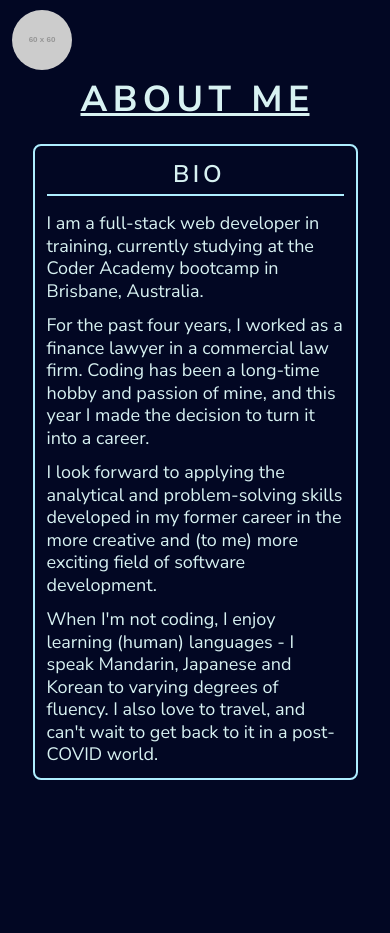
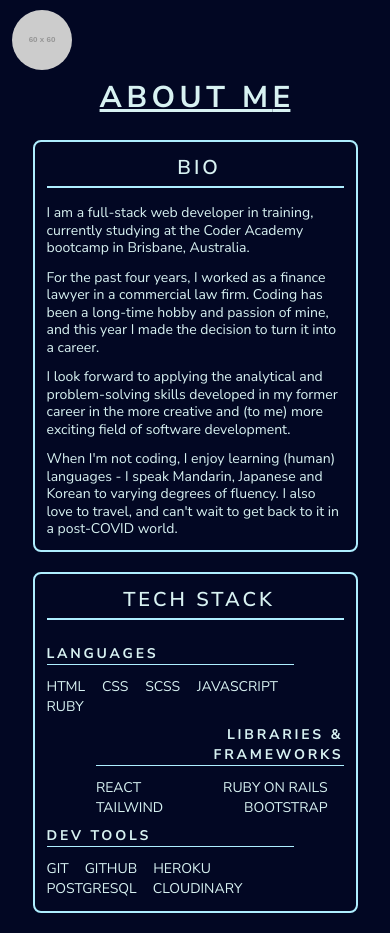
Before and after one commit to chris-kamp/portfolio-react, a React (Create React App) app: page /about in a window 390 px wide. Before the commit the page ends 844 px from the top, so only its background shows below. Built offline with nearby package versions, Linux system fonts and the light colour scheme.

Commit message:
implement about page thin mobile layout

```diff
--- a/src/components/about/About.js
+++ b/src/components/about/About.js
@@ -2,6 +2,7 @@ import Navbar from "../nav/Navbar"
 import AboutHeading from "./AboutHeading"
 import Card from "./Card"
 import Bio from "./Bio"
+import TechStack from "./TechStack"
 
 const About = () => {
   return (
@@ -13,6 +14,9 @@ const About = () => {
           <Card heading="BIO">
             <Bio />
           </Card>
+          <Card heading="TECH STACK">
+            <TechStack />
+          </Card>
         </div>
       </main>
     </div>
--- a/src/components/about/AboutHeading.js
+++ b/src/components/about/AboutHeading.js
@@ -2,7 +2,7 @@ const AboutHeading = () => {
   return (
     <>
       {/* Span with tracking-normal removes trailing underline caused by letter spacing */}
-      <h1 className="text-4xl font-bold text-center underline text-light tracking-2xwide mb-6">ABOUT M<span className="tracking-normal">E</span></h1>
+      <h1 className="text-3xl font-bold text-center underline text-light tracking-2xwide mb-6">ABOUT M<span className="tracking-normal">E</span></h1>
     </>
   )
 }
--- a/src/components/about/Bio.js
+++ b/src/components/about/Bio.js
@@ -1,11 +1,11 @@
 const Bio = () => {
   return (
-    <div>
-      <p className="mb-3 text-lg leading-tight text-light">I am a full-stack web developer in training, currently studying at the Coder Academy bootcamp in Brisbane, Australia.</p>
-      <p className="mb-3 text-lg leading-tight text-light">For the past four years, I worked as a finance lawyer in a commercial law firm. Coding has been a long-time hobby and passion of mine, and this year I made the decision to turn it into a career.</p>
-      <p className="mb-3 text-lg leading-tight text-light">I look forward to applying the analytical and problem-solving skills developed in my former career in the more creative and (to me) more exciting field of software development.</p>
-      <p className="text-lg leading-tight text-light">When I'm not coding, I enjoy learning (human) languages - I speak Mandarin, Japanese and Korean to varying degrees of fluency. I also love to travel, and can't wait to get back to it in a post-COVID world.</p>
-    </div>
+    <>
+      <p className="mb-3 text-sm leading-tight text-light">I am a full-stack web developer in training, currently studying at the Coder Academy bootcamp in Brisbane, Australia.</p>
+      <p className="mb-3 text-sm leading-tight text-light">For the past four years, I worked as a finance lawyer in a commercial law firm. Coding has been a long-time hobby and passion of mine, and this year I made the decision to turn it into a career.</p>
+      <p className="mb-3 text-sm leading-tight text-light">I look forward to applying the analytical and problem-solving skills developed in my former career in the more creative and (to me) more exciting field of software development.</p>
+      <p className="text-sm leading-tight text-light">When I'm not coding, I enjoy learning (human) languages - I speak Mandarin, Japanese and Korean to varying degrees of fluency. I also love to travel, and can't wait to get back to it in a post-COVID world.</p>
+    </>
   )
 }
 
--- a/src/components/about/Card.js
+++ b/src/components/about/Card.js
@@ -1,7 +1,7 @@
 const Card = ({heading, ...props}) => {
   return (
-    <div className="w-5/6 p-3 border-2 rounded-lg border-primary">
-      <h2 className="pb-1 pl-2 mb-4 text-2xl font-semibold text-center border-b-2 text-light tracking-2xwide border-primary">{heading}</h2>
+    <div className="w-5/6 p-3 mb-5 border-2 rounded-lg border-primary">
+      <h2 className="pb-1 pl-2 mb-4 text-xl font-semibold text-center border-b-2 text-light tracking-2xwide border-primary">{heading}</h2>
       {props.children}
     </div>
   )
--- /dev/null
+++ b/src/components/about/TechStack.js
@@ -0,0 +1,58 @@
+const TechStack = () => {
+  return (
+    <div className="text-light">
+
+
+      <div className="flex justify-start">
+        <div className="flex flex-col w-full">
+          <div className="w-11/12 xs:w-10/12 mt-2 mb-3 border-b border-primary">
+            <h3 className="font-bold text-sm xs:text-md tracking-3xwide">LANGUAGES</h3>
+          </div>
+          <div className="flex flex-wrap w-11/12 xs:w-10/12 text-xs xs:text-sm">
+              <div className="flex justify-between flex-wrap w-full">
+                <span className="mr-4">HTML</span>
+                <span className="mr-4">CSS</span>
+                <span className="mr-4">SCSS</span>
+                <span className="mr-4">JAVASCRIPT</span>
+                <span className="mr-4">RUBY</span>
+              </div>
+          </div>
+        </div>
+      </div>
+
+
+      <div className="flex justify-end">
+        <div className="flex flex-col w-full items-end">
+          <div className="w-11/12 xs:w-10/12 mt-2 mb-3 border-b border-primary">
+            <h3 className="font-bold text-sm xs:text-md tracking-3xwide text-right">LIBRARIES & FRAMEWORKS</h3>
+          </div>
+          <div className="flex flex-wrap justify-between w-11/12 xs:w-10/12 text-xs xs:text-sm">
+            <span className="mr-4">REACT</span>
+            <span className="mr-4">RUBY ON RAILS</span>
+            <span className="mr-4">TAILWIND</span>
+            <span className="mr-4">BOOTSTRAP</span>
+          </div>
+        </div>
+      </div>
+
+      <div className="flex justify-start">
+        <div className="flex flex-col w-full">
+          <div className="w-11/12 xs:w-10/12 mt-2 mb-3 border-b border-primary">
+            <h3 className="font-bold text-sm xs:text-md tracking-3xwide">DEV TOOLS</h3>
+          </div>
+          <div className="flex flex-wrap w-11/12 text-xs xs:text-sm">
+            <span className="mr-4">GIT</span>
+            <span className="mr-4">GITHUB</span>
+            <span className="mr-4">HEROKU</span>
+            <span className="mr-4">POSTGRESQL</span>
+            <span className="mr-4">CLOUDINARY</span>
+          </div>
+        </div>
+      </div>
+
+
+    </div>
+  )
+}
+
+export default TechStack
```
